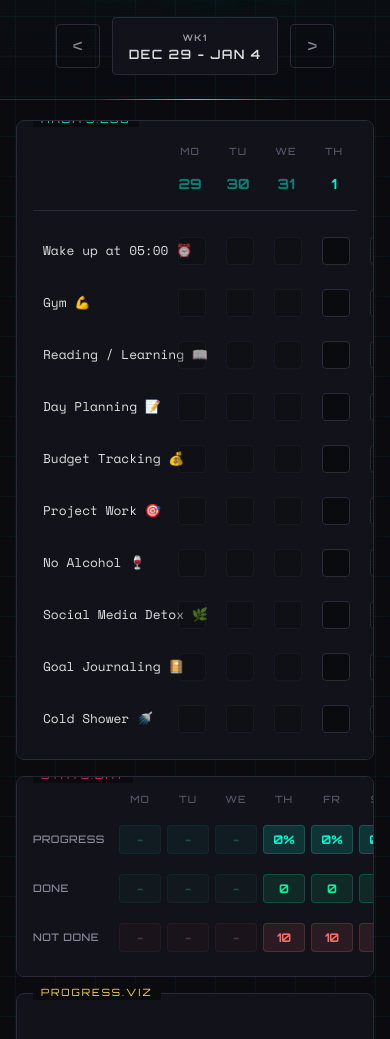
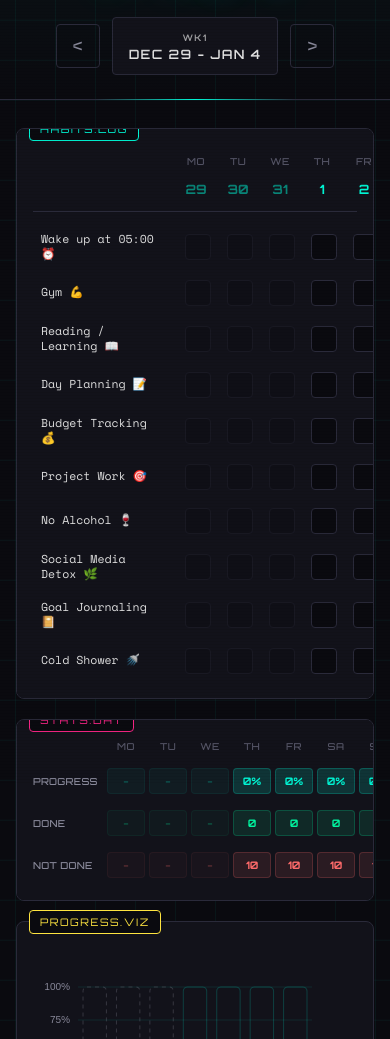
Before and after one commit to giolaq/HaTra, a website: page index.html in a window 390 px wide. Shown: the part 61-1100 px from the top of the page. Drawn offline with nearby package versions, Linux system fonts and the light colour scheme.

Commit message:
Fix mobile UI: section titles and habit labels visibility
Fixes:
- Section titles (HABITS.LOG, STATS.DAT, PROGRESS.VIZ) now have visible borders
- Added margin-top to sections so titles don't get clipped
- Changed overflow-y to visible so titles appear above sections
- Added z-index to title labels

Habit labels on mobile:
- Increased min-width to 140px for habit names
- Allow text wrapping (white-space: normal) on mobile
- Added word-break for long habit names
- Reduced checkbox size to 26px to give more room
- Reduced day columns to 38px width

Grid improvements:
- Using minmax(140px, 1fr) for flexible label column
- Better spacing and gaps throughout
- Titles now have colored borders matching their accent color

```diff
--- a/styles.css
+++ b/styles.css
@@ -150,14 +150,28 @@ header h1 {
     padding: 20px 16px;
 }
 
+/* Section Title Styling */
+.section-title {
+    font-family: 'Orbitron', sans-serif;
+    font-size: 0.7rem;
+    letter-spacing: 0.15em;
+    text-transform: uppercase;
+    padding: 6px 12px;
+    margin-bottom: 12px;
+    display: inline-block;
+    border-radius: 4px;
+}
+
 /* Habits Grid Section */
 .habits-grid {
     background: var(--bg-card);
     border: 1px solid var(--border);
     border-radius: 8px;
-    padding: 16px;
-    margin-bottom: 16px;
+    padding: 20px 16px 16px;
+    margin-bottom: 20px;
+    margin-top: 8px;
     overflow-x: auto;
+    overflow-y: visible;
     -webkit-overflow-scrolling: touch;
     position: relative;
 }
@@ -165,46 +179,49 @@ header h1 {
 .habits-grid::before {
     content: 'HABITS.LOG';
     position: absolute;
-    top: -10px;
-    left: 16px;
+    top: -12px;
+    left: 12px;
     font-family: 'Orbitron', sans-serif;
-    font-size: 0.625rem;
-    letter-spacing: 0.2em;
+    font-size: 0.65rem;
+    letter-spacing: 0.15em;
     color: var(--accent-cyan);
     background: var(--bg-dark);
-    padding: 2px 8px;
+    padding: 4px 10px;
     text-transform: uppercase;
+    border: 1px solid var(--accent-cyan);
+    border-radius: 4px;
+    z-index: 10;
 }
 
 /* Grid Layout */
 .grid-header {
     display: grid;
-    grid-template-columns: 1fr repeat(7, 42px);
-    gap: 6px;
+    grid-template-columns: minmax(140px, 1fr) repeat(7, 38px);
+    gap: 4px;
     margin-bottom: 4px;
 }
 
 .habit-label-header {
-    min-width: 130px;
+    min-width: 140px;
 }
 
 .day-header {
     text-align: center;
     font-family: 'Orbitron', sans-serif;
     font-weight: 500;
-    font-size: 0.625rem;
+    font-size: 0.6rem;
     color: var(--text-muted);
     text-transform: uppercase;
-    letter-spacing: 0.1em;
-    padding: 8px 0;
+    letter-spacing: 0.05em;
+    padding: 6px 0;
 }
 
 .grid-subheader {
     display: grid;
-    grid-template-columns: 1fr repeat(7, 42px);
-    gap: 6px;
-    margin-bottom: 16px;
-    padding-bottom: 12px;
+    grid-template-columns: minmax(140px, 1fr) repeat(7, 38px);
+    gap: 4px;
+    margin-bottom: 12px;
+    padding-bottom: 10px;
     border-bottom: 1px solid var(--border);
 }
 
@@ -212,23 +229,23 @@ header h1 {
     text-align: center;
     font-family: 'Orbitron', sans-serif;
     font-weight: 700;
-    font-size: 0.875rem;
+    font-size: 0.8rem;
     color: var(--accent-cyan);
-    padding: 6px 0;
+    padding: 4px 0;
 }
 
 /* Habits */
 #habitsGrid {
     display: flex;
     flex-direction: column;
-    gap: 4px;
+    gap: 2px;
 }
 
 .habit-row {
     display: grid;
-    grid-template-columns: 1fr repeat(7, 42px);
-    gap: 6px;
-    padding: 10px 0;
+    grid-template-columns: minmax(140px, 1fr) repeat(7, 38px);
+    gap: 4px;
+    padding: 8px 0;
     border-radius: 4px;
     transition: all 0.2s ease;
     align-items: center;
@@ -241,15 +258,19 @@ header h1 {
 }
 
 .habit-label {
-    font-size: 0.8rem;
+    font-size: 0.72rem;
     font-weight: 400;
     color: var(--text-primary);
     display: flex;
     align-items: center;
-    gap: 10px;
-    min-width: 130px;
-    padding-left: 8px;
-    white-space: nowrap;
+    gap: 6px;
+    min-width: 140px;
+    padding-left: 6px;
+    padding-right: 8px;
+    line-height: 1.3;
+    /* Allow wrapping on mobile */
+    white-space: normal;
+    word-break: break-word;
 }
 
 /* Custom Glowing Checkboxes */
@@ -262,14 +283,15 @@ header h1 {
 .checkbox-cell input[type="checkbox"] {
     -webkit-appearance: none;
     appearance: none;
-    width: 28px;
-    height: 28px;
+    width: 26px;
+    height: 26px;
     border: 1px solid var(--border);
     border-radius: 4px;
     cursor: pointer;
     transition: all 0.2s ease;
     position: relative;
     background: var(--bg-dark);
+    flex-shrink: 0;
 }
 
 .checkbox-cell input[type="checkbox"]:hover {
@@ -289,7 +311,7 @@ header h1 {
     top: 50%;
     left: 50%;
     transform: translate(-50%, -50%);
-    font-size: 14px;
+    font-size: 12px;
     font-weight: 700;
     color: var(--bg-dark);
 }
@@ -303,9 +325,11 @@ header h1 {
     background: var(--bg-card);
     border: 1px solid var(--border);
     border-radius: 8px;
-    padding: 16px;
-    margin-bottom: 16px;
+    padding: 20px 16px 16px;
+    margin-bottom: 20px;
+    margin-top: 8px;
     overflow-x: auto;
+    overflow-y: visible;
     -webkit-overflow-scrolling: touch;
     position: relative;
 }
@@ -313,15 +337,18 @@ header h1 {
 .progress-section::before {
     content: 'STATS.DAT';
     position: absolute;
-    top: -10px;
-    left: 16px;
+    top: -12px;
+    left: 12px;
     font-family: 'Orbitron', sans-serif;
-    font-size: 0.625rem;
-    letter-spacing: 0.2em;
+    font-size: 0.65rem;
+    letter-spacing: 0.15em;
     color: var(--accent-magenta);
     background: var(--bg-dark);
-    padding: 2px 8px;
+    padding: 4px 10px;
     text-transform: uppercase;
+    border: 1px solid var(--accent-magenta);
+    border-radius: 4px;
+    z-index: 10;
 }
 
 .progress-grid {
@@ -332,40 +359,40 @@ header h1 {
 
 .progress-header {
     display: grid;
-    grid-template-columns: 80px repeat(7, 42px);
-    gap: 6px;
-    margin-bottom: 8px;
+    grid-template-columns: 70px repeat(7, 38px);
+    gap: 4px;
+    margin-bottom: 6px;
 }
 
 .progress-label-header {
-    min-width: 80px;
+    min-width: 70px;
 }
 
 .progress-day-header {
     text-align: center;
     font-family: 'Orbitron', sans-serif;
     font-weight: 500;
-    font-size: 0.625rem;
+    font-size: 0.6rem;
     color: var(--text-muted);
     text-transform: uppercase;
-    letter-spacing: 0.1em;
+    letter-spacing: 0.05em;
 }
 
 .progress-row {
     display: grid;
-    grid-template-columns: 80px repeat(7, 42px);
-    gap: 6px;
-    padding: 8px 0;
+    grid-template-columns: 70px repeat(7, 38px);
+    gap: 4px;
+    padding: 6px 0;
     align-items: center;
 }
 
 .progress-label {
     font-family: 'Orbitron', sans-serif;
     font-weight: 500;
-    font-size: 0.65rem;
+    font-size: 0.6rem;
     color: var(--text-secondary);
-    min-width: 80px;
-    letter-spacing: 0.05em;
+    min-width: 70px;
+    letter-spacing: 0.03em;
     text-transform: uppercase;
 }
 
@@ -373,8 +400,8 @@ header h1 {
     text-align: center;
     font-family: 'Orbitron', sans-serif;
     font-weight: 700;
-    font-size: 0.75rem;
-    padding: 6px 2px;
+    font-size: 0.65rem;
+    padding: 5px 2px;
     border-radius: 4px;
     color: var(--accent-cyan);
     background: var(--accent-cyan-glow);
@@ -385,8 +412,8 @@ header h1 {
     text-align: center;
     font-family: 'Orbitron', sans-serif;
     font-weight: 700;
-    font-size: 0.75rem;
-    padding: 6px 2px;
+    font-size: 0.65rem;
+    padding: 5px 2px;
     border-radius: 4px;
     background: rgba(0, 245, 160, 0.1);
     color: var(--success);
@@ -397,8 +424,8 @@ header h1 {
     text-align: center;
     font-family: 'Orbitron', sans-serif;
     font-weight: 700;
-    font-size: 0.75rem;
-    padding: 6px 2px;
+    font-size: 0.65rem;
+    padding: 5px 2px;
     border-radius: 4px;
     background: rgba(255, 107, 107, 0.1);
     color: var(--danger);
@@ -410,24 +437,29 @@ header h1 {
     background: var(--bg-card);
     border: 1px solid var(--border);
     border-radius: 8px;
-    padding: 16px;
+    padding: 20px 16px 16px;
     height: 260px;
     margin-bottom: 20px;
+    margin-top: 8px;
     position: relative;
+    overflow: visible;
 }
 
 .chart-section::before {
     content: 'PROGRESS.VIZ';
     position: absolute;
-    top: -10px;
-    left: 16px;
+    top: -12px;
+    left: 12px;
     font-family: 'Orbitron', sans-serif;
-    font-size: 0.625rem;
-    letter-spacing: 0.2em;
+    font-size: 0.65rem;
+    letter-spacing: 0.15em;
     color: var(--accent-yellow);
     background: var(--bg-dark);
-    padding: 2px 8px;
+    padding: 4px 10px;
     text-transform: uppercase;
+    border: 1px solid var(--accent-yellow);
+    border-radius: 4px;
+    z-index: 10;
 }
 
 #progressChart {
@@ -485,9 +517,18 @@ header h1 {
     .habits-grid,
     .progress-section,
     .chart-section {
-        padding: 24px;
+        padding: 28px 24px 24px;
         border-radius: 12px;
-        margin-bottom: 20px;
+        margin-bottom: 24px;
+        margin-top: 12px;
+    }
+
+    .habits-grid::before,
+    .progress-section::before,
+    .chart-section::before {
+        font-size: 0.7rem;
+        padding: 5px 12px;
+        top: -14px;
     }
 
     .grid-header,
@@ -504,8 +545,9 @@ header h1 {
     }
 
     .habit-label {
-        font-size: 0.9rem;
+        font-size: 0.85rem;
         min-width: 220px;
+        white-space: nowrap;
     }
 
     .progress-label {
@@ -514,8 +556,12 @@ header h1 {
     }
 
     .checkbox-cell input[type="checkbox"] {
-        width: 34px;
-        height: 34px;
+        width: 32px;
+        height: 32px;
+    }
+
+    .checkbox-cell input[type="checkbox"]:checked::after {
+        font-size: 14px;
     }
 
     .day-header,
```
